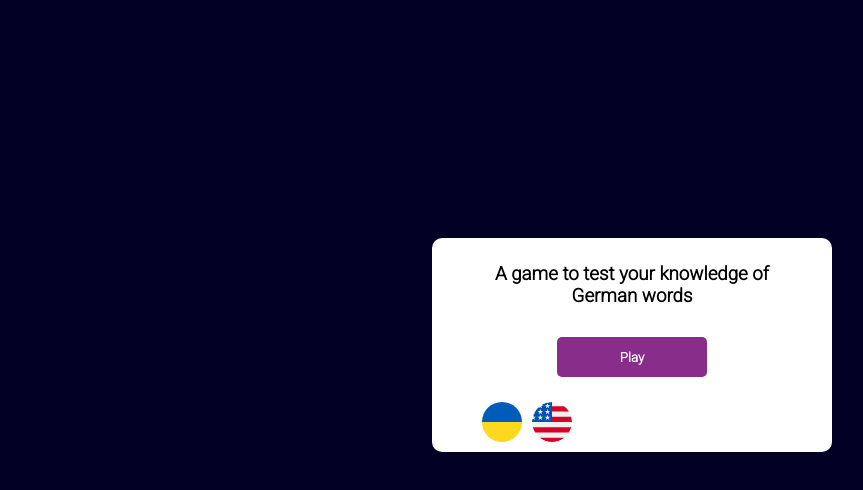
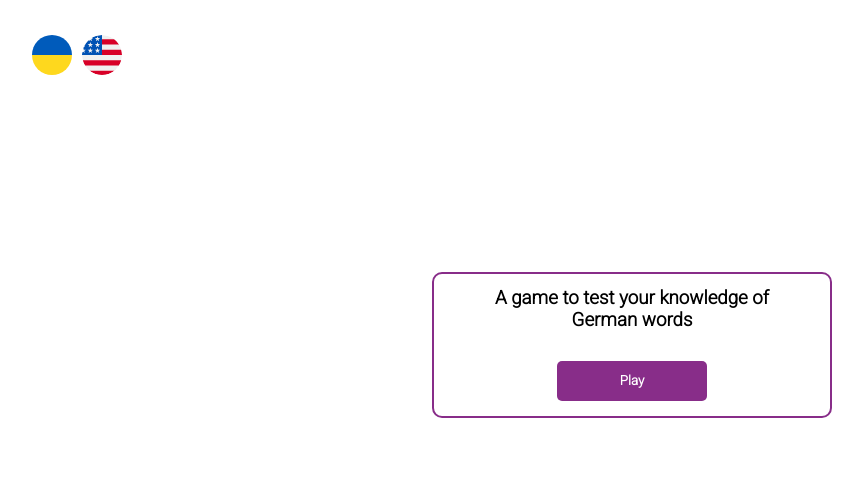
Before and after one commit to ilhmpy/Voicespell, a React (Create React App) app: page / in a window 1280 px wide. Shown: the top 490 px of the page, without its empty margins (8-871 px from the left). Built offline with nearby package versions, Linux system fonts and the light colour scheme.

Commit message:
fix some bugs from interface und change background to white

```diff
--- a/src/app.styles.tsx
+++ b/src/app.styles.tsx
@@ -6,11 +6,12 @@ interface ModalType {
 
 export const Modal = styled.div<ModalType>`
    background: rgb(255, 255, 255);
-   padding: 25px 40px;
+   padding: 1% 40px;
    border-radius: 10px;
    font-family: 'Roboto', sans-serif;
    font-weight: 600;
    padding-bottom: 15px;
+   border: 2px solid rgb(136, 45, 137);
 
    ${({ play }) => play ? `width: 430px; height: auto;` : `width: 400px; height: auto;`}
 `;
--- a/src/components/Languages/Languages.tsx
+++ b/src/components/Languages/Languages.tsx
@@ -29,6 +29,10 @@ export const LanguagesContainer = styled.div`
     margin-top: 20px;
     justify-content: space-between;
     padding: 5px 10px;
+    position: absolute;
+    margin: 0 auto;
+    top: 30px;
+    left: 30px;
 `;
 
 export const LanguagesContainerItem = styled.div`
--- a/src/components/Playing/components/PlayingAlarm.tsx
+++ b/src/components/Playing/components/PlayingAlarm.tsx
@@ -80,6 +80,8 @@ const WordAlarm: FC<WordAlarmInterface> = ({
     hideWordObject,
 }) => {
     return (
+        <>
+            {hiddenWordValue != '' && (
                 <Block>
                     <WordIndicatorBox>
                         {!hideWordObject.isVerb && (
@@ -90,6 +92,8 @@ const WordAlarm: FC<WordAlarmInterface> = ({
                         ))}
                     </WordIndicatorBox>
                 </Block>
+            )}
+        </>
     )
 }
 
--- a/src/components/Playing/components/PlayingInput.tsx
+++ b/src/components/Playing/components/PlayingInput.tsx
@@ -46,7 +46,7 @@ export const PlayingInput: FC<PlayingInputInteface> = ({
 export const Input = styled.input<InputInterface>`
     display: block;
     padding: 15px;
-    width: 180px;
+    width: 175px;
     height: 40px;
     border: 2px solid rgb(136, 45, 137);
     border-radius: 10px;
@@ -55,5 +55,5 @@ export const Input = styled.input<InputInterface>`
     margin-right: 5px;
 
     ${({ right }) => right ? 'color: green;' : 'color: red;'}
-    ${({ artikels }) => artikels ? '' : 'width: 250px;'}
+    ${({ artikels }) => artikels ? '' : 'width: 240px;'}
 `;
--- a/src/components/StartPlay/StartPlay.tsx
+++ b/src/components/StartPlay/StartPlay.tsx
@@ -2,7 +2,6 @@ import { Title } from "./StartPlay.styles";
 import { Button } from "../../UI/Button";
 import { FlexBlock } from "../../UI/FlexBlock";
 import { FC } from "react";
-import { Languages } from "../Languages/Languages";
 import { useTranslation } from "react-i18next";
 
 interface StartPlayInterface {
@@ -22,7 +21,6 @@ export const StartPlay: FC<StartPlayInterface> = ({ setPlay }) => {
             <FlexBlock>
                 <Button onClick={handleClick}>{t("startMenu.play")}</Button>
             </FlexBlock>
-            <Languages />
         </div>
     )
 };
--- a/src/globalstyles.tsx
+++ b/src/globalstyles.tsx
@@ -19,7 +19,7 @@ const GlobalStyles = createGlobalStyle`
         height: 690px;
         margin: 0;
         padding: 0;
-        background: rgb(2,0,36);
+        background: #fff;
     }
 
     #root {
--- a/src/index.tsx
+++ b/src/index.tsx
@@ -4,6 +4,7 @@ import App from './App';
 import GlobalStyles from './globalstyles';
 import reportWebVitals from './reportWebVitals';
 import "./i18n/i18n";
+import { Languages } from './components';
 
 const root = ReactDOM.createRoot(
   document.getElementById('root') as HTMLElement
@@ -12,6 +13,7 @@ root.render(
   <React.StrictMode>
         <App />
         <GlobalStyles />
+        <Languages />
   </React.StrictMode>
 );
 
```
Lines whose indentation alone changed are shown as unchanged.
